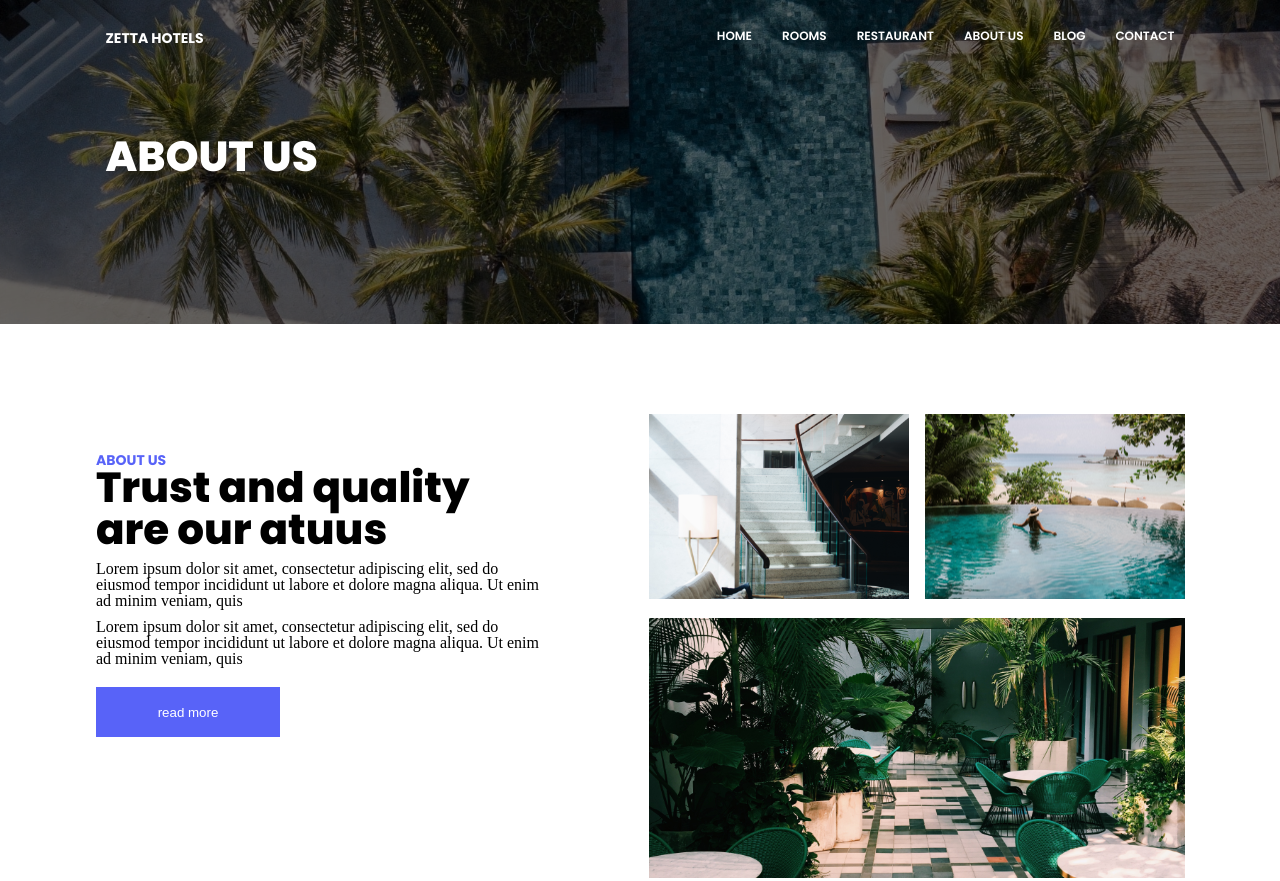
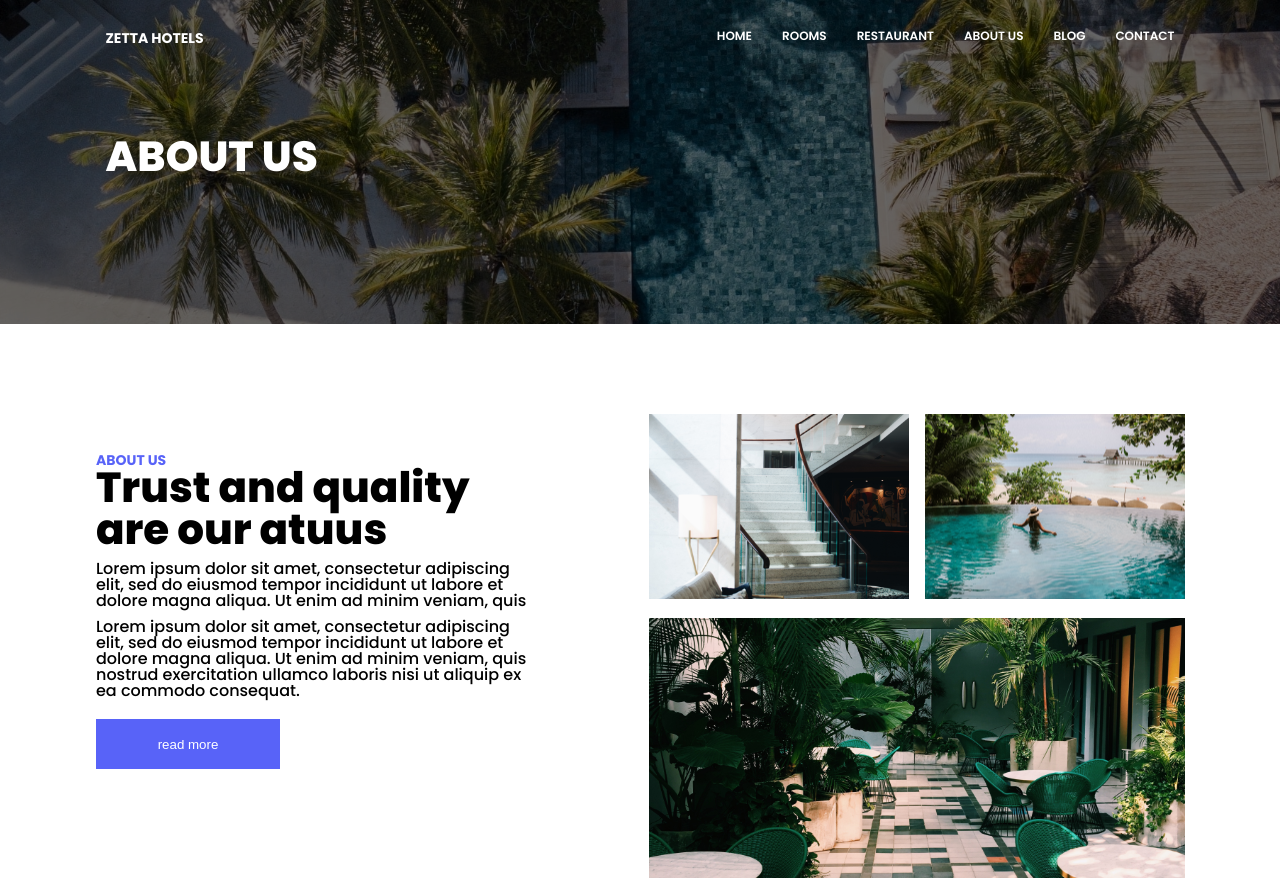
Before and after one commit to atskureli20/unilab-web, a plain HTML site: page index.html in a window 1280 px wide. Shown: the top 881 px of the page. Drawn offline with nearby package versions, Linux system fonts and the light colour scheme.

Commit message:
add font

```diff
--- a/css/style.css
+++ b/css/style.css
@@ -119,6 +119,7 @@
     width: 100%;
     padding-top: 10px;
     font-size: 16px;
+    font-family: 'Poppins-Medium';
 }
 
 .left-sec{
--- a/index.html
+++ b/index.html
@@ -67,11 +67,11 @@
                         Ut enim ad minim veniam, quis
                     </p>
                     <p class="article-text">
-                        Lorem ipsum dolor sit amet,
-                        consectetur adipiscing elit,
-                        sed do eiusmod tempor incididunt
-                        ut labore et dolore magna aliqua.
-                        Ut enim ad minim veniam, quis
+                        Lorem ipsum dolor sit amet, consectetur
+                        adipiscing elit, sed do eiusmod tempor
+                        incididunt ut labore et dolore magna aliqua.
+                        Ut enim ad minim veniam, quis nostrud exercitation
+                        ullamco laboris nisi ut aliquip ex ea commodo consequat.
                     </p>
                 </article>
                 <button class="about-btn">read more</button>
```
Also changed, not shown: img/webicon.png (added).
